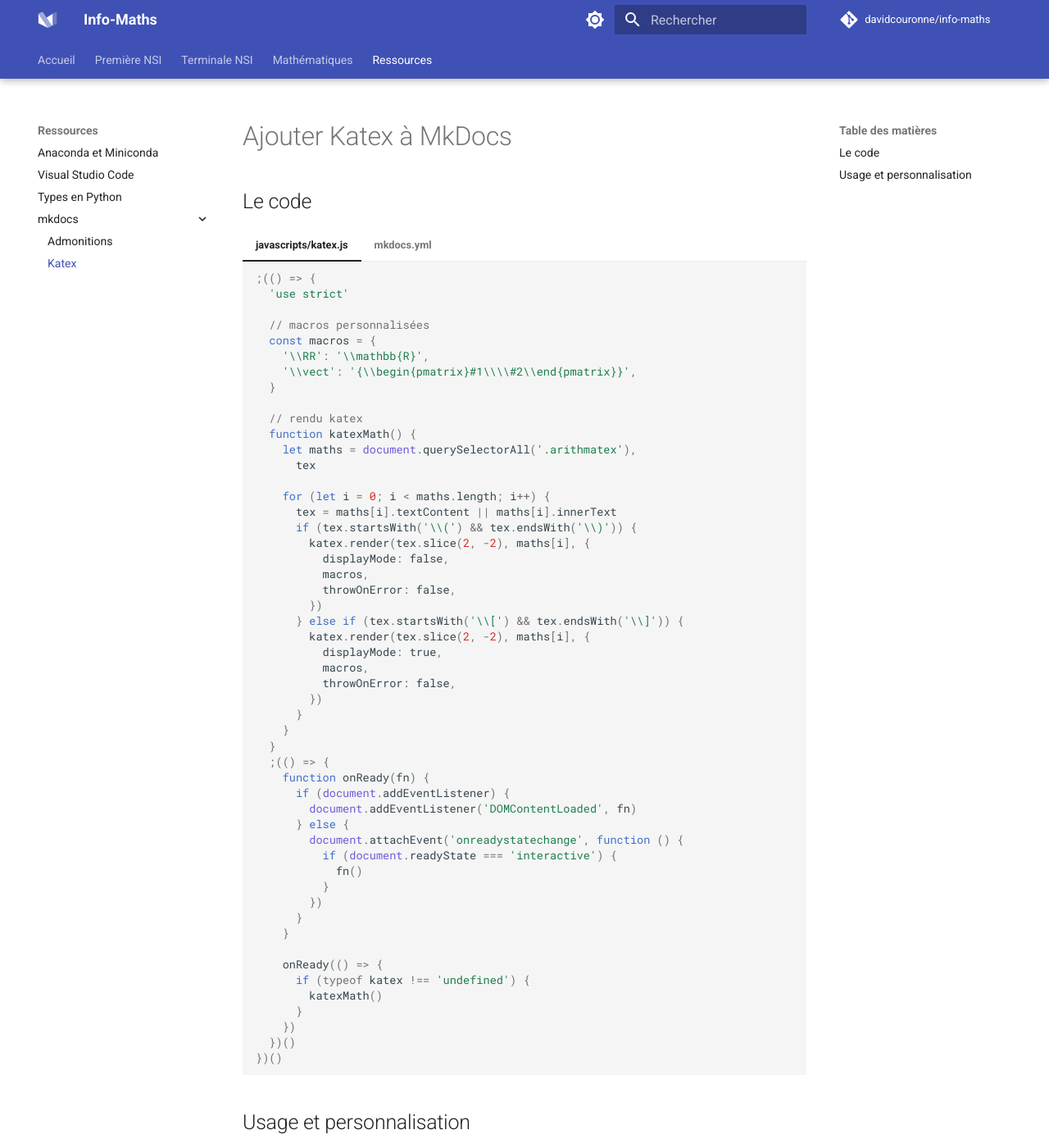
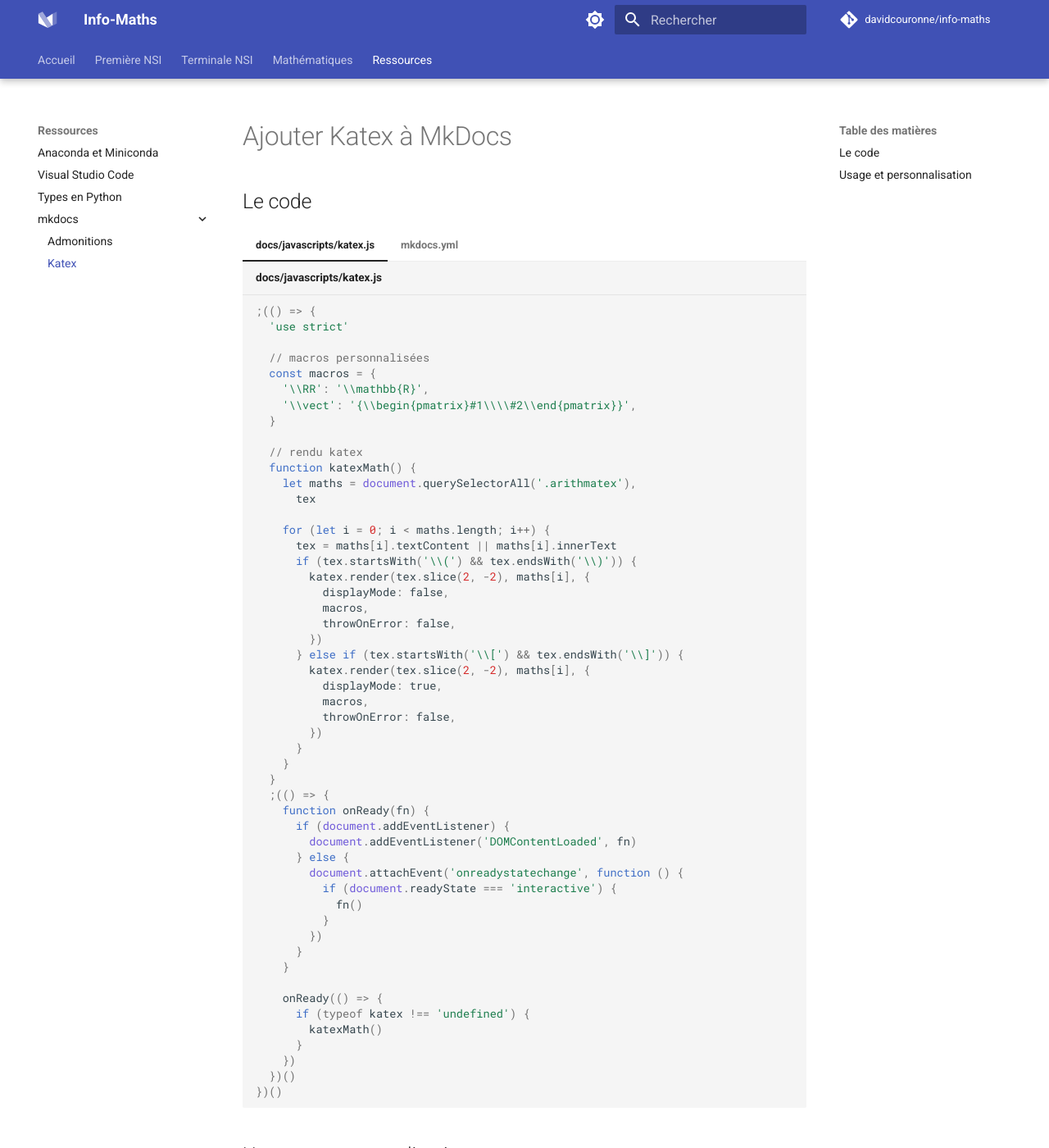
Before and after one commit to infocornouaille/info-maths, an MkDocs documentation site: the page built from docs/ressources/mkdocs/katex.md, in a window 1280 px wide and 1400 px high. Shown: the whole window at 82% size. Built offline with MkDocs 1.6.1 and Material for MkDocs 9.7.7, drawn with Linux system fonts in a browser that asks for light colours; plug-ins that fetch from the network failed and are left out; comment, search, counter and statistics services are not loaded; some of the changed text lies outside the part shown.

Commit message:
Update katex.md

````diff
--- a/docs/ressources/mkdocs/katex.md
+++ b/docs/ressources/mkdocs/katex.md
@@ -7,15 +7,15 @@
 
 ## Le code
 
-=== "javascripts/katex.js"
+=== "docs/javascripts/katex.js"
 
-    ```js
+    ```js title="docs/javascripts/katex.js"
     --8<-- "docs/javascripts/katex.js"
     ```
 
 === "mkdocs.yml"
 
-    ```yaml
+    ```yaml title="mkdocs.yml"
     extra_javascript:
         - javascripts/katex.js
         - https://cdn.jsdelivr.net/npm/katex@0.16.3/dist/katex.min.js
@@ -33,7 +33,7 @@
 
     === "katex.js"
 
-        ```js title="javascripts/katex.js" hl_lines="3 4 5 6"
+        ```js title="docs/javascripts/katex.js" hl_lines="3 4 5 6"
         (function () {
             'use strict';
             const macros = {
````
